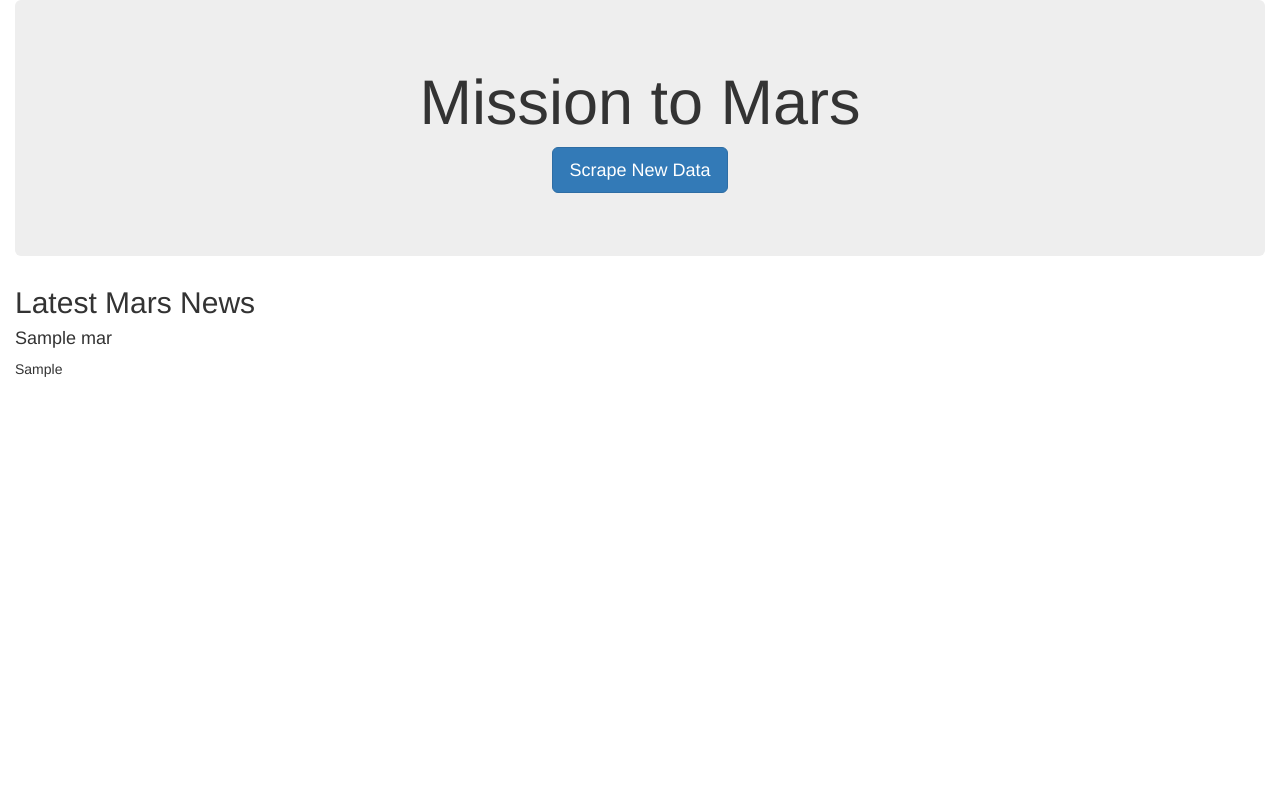
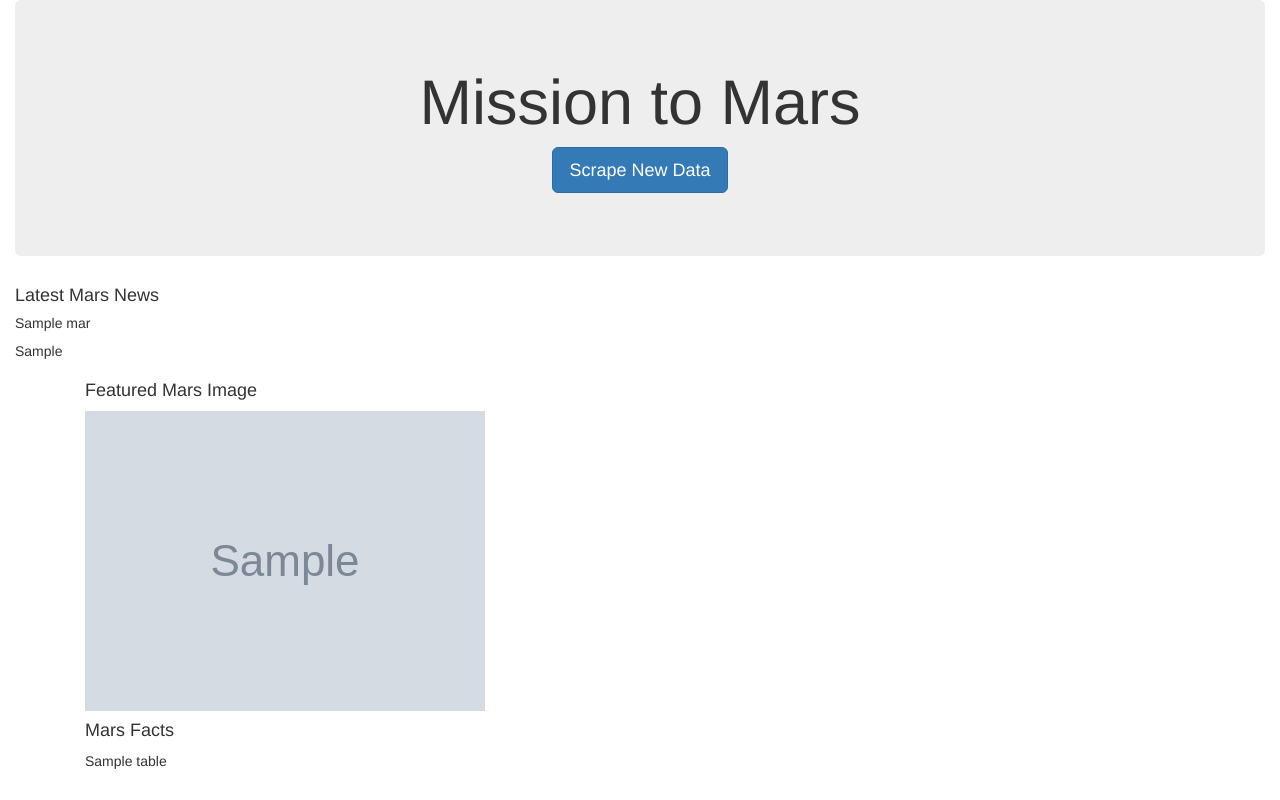
Before and after one commit to atvarvel/web-scraping-challenge, a Flask app: template templates/index.html in a window 1280 px wide. Run offline with Flask 2, Linux system fonts and the light colour scheme; the template is opened without the code that fills it: most values are stand-ins (such as "Sample title", 1, 10 or a date in 2020); grey boxes marked "Sample" are stand-in pictures; some libraries are stand-ins or nearby versions.

Commit message:
updated html

```diff
--- a/templates/index.html
+++ b/templates/index.html
@@ -15,11 +15,22 @@
             <h1>Mission to Mars</h1>
             <p><a class="btn btn-primary btn-lg" href="/scrape" role="button">Scrape New Data</a></p>
         </div>
-        <h2>Latest Mars News</h2>
-        <h4>{{ mars.news_title }}</h4>
+        <h4>Latest Mars News</h4>
+        <h5>{{ mars.news_title }}</h5>
         <p>{{ mars.news_p }}</p>
     </div>
 
+    <div class="container">
+        <div class="col-lg-8 col-md-8 col-sm-12">
+            <h4>Featured Mars Image</h4>
+            <img src="{{ mars.featured_image }}" class="img-responsive" style="max-width:100%; max-height: auto;" alt="Featured Mars Image">
+        </div>
+
+        <div class="col-lg-8 col-md-8 col-sm-12">
+            <h4>Mars Facts</h4>
+            {{ mars.table }}
+        </div>
+    </div>
 
 
 
```
